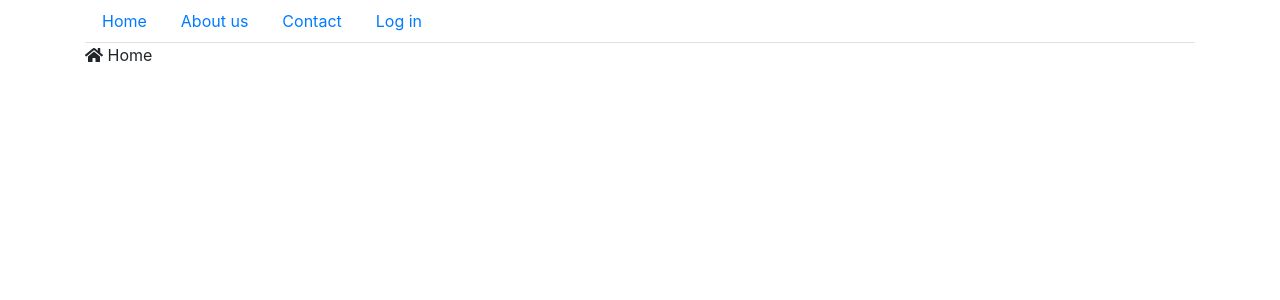
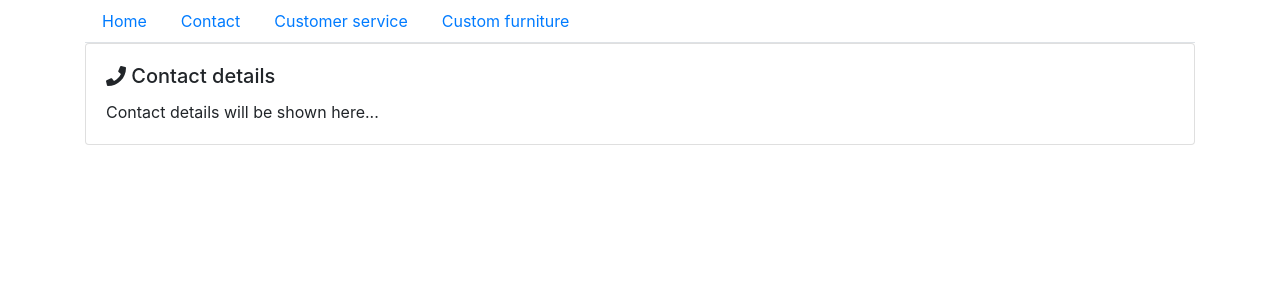
Before and after one commit to davidstankovic/furniture-store, a React (Create React App) app: page /#/contact in a window 1280 px wide. Shown: the top 300 px of the page. Built offline with nearby package versions, Linux system fonts and the light colour scheme.

Commit message:
Added has router mechanism to the application

```diff
--- a/package.json
+++ b/package.json
@@ -14,6 +14,7 @@
     "@types/node": "^12.0.0",
     "@types/react": "^16.9.0",
     "@types/react-dom": "^16.9.0",
+    "@types/react-router-dom": "^5.1.5",
     "babel-jest": "^24.9.0",
     "bootstrap": "^4.5.0",
     "jest": "^24.9.0",
@@ -22,6 +23,7 @@
     "react": "^16.13.1",
     "react-bootstrap": "^1.0.1",
     "react-dom": "^16.13.1",
+    "react-router-dom": "^5.2.0",
     "react-scripts": "3.4.1",
     "typescript": "~3.7.2"
   },
--- /dev/null
+++ b/src/components/ContactPage/ContactPage.tsx
@@ -0,0 +1,24 @@
+import React from "react";
+import { Container, Card } from "react-bootstrap";
+import { FontAwesomeIcon } from "@fortawesome/react-fontawesome";
+import { faPhone } from "@fortawesome/free-solid-svg-icons";
+
+export default class ContactPage extends React.Component {
+    render(){
+        return (
+        <Container>
+            <Card>
+                <Card.Body>
+                    <Card.Title>
+                        <FontAwesomeIcon icon={ faPhone } /> Contact details
+                    </Card.Title>
+                    <Card.Text>
+                        Contact details will be shown here...
+                    </Card.Text>
+                </Card.Body>
+            </Card>
+
+        </Container>
+        );
+    }
+}
--- /dev/null
+++ b/src/components/CustomFurniture/CustomFurniture.tsx
@@ -0,0 +1,24 @@
+import React from "react";
+import { Container, Card } from "react-bootstrap";
+import { FontAwesomeIcon } from "@fortawesome/react-fontawesome";
+import { faCubes } from "@fortawesome/free-solid-svg-icons";
+
+export default class CustomFurniture extends React.Component {
+    render(){
+        return (
+        <Container>
+            <Card>
+                <Card.Body>
+                    <Card.Title>
+                        <FontAwesomeIcon icon={ faCubes } /> Custom furniture
+                    </Card.Title>
+                    <Card.Text>
+                    Custom furniture will be shown here...
+                    </Card.Text>
+                </Card.Body>
+            </Card>
+
+        </Container>
+        );
+    }
+}
--- /dev/null
+++ b/src/components/CustomerService/CustomerService.tsx
@@ -0,0 +1,24 @@
+import React from "react";
+import { Container, Card } from "react-bootstrap";
+import { FontAwesomeIcon } from "@fortawesome/react-fontawesome";
+import { faServer } from "@fortawesome/free-solid-svg-icons";
+
+export default class CustomerService extends React.Component {
+    render(){
+        return (
+        <Container>
+            <Card>
+                <Card.Body>
+                    <Card.Title>
+                        <FontAwesomeIcon icon={ faServer } /> Customer service
+                    </Card.Title>
+                    <Card.Text>
+                    Customer service will be shown here...
+                    </Card.Text>
+                </Card.Body>
+            </Card>
+
+        </Container>
+        );
+    }
+}
--- a/src/components/App/App.tsx
+++ b/src/components/HomePage/HomePage.tsx
@@ -1,10 +1,9 @@
 import React from 'react';
-import './App.css';
 import { Container } from 'react-bootstrap';
 import { faHome } from '@fortawesome/free-solid-svg-icons';
 import { FontAwesomeIcon } from '@fortawesome/react-fontawesome';
 
-function App() {
+function HomePage() {
   return (
     <Container>
 
@@ -13,4 +12,4 @@
   );
 }
 
-export default App;
+export default HomePage;
--- a/src/components/MainMenu/MainMenu.tsx
+++ b/src/components/MainMenu/MainMenu.tsx
@@ -1,5 +1,6 @@
 import React from 'react';
 import { Nav, Container } from 'react-bootstrap';
+import { HashRouter, Link } from 'react-router-dom';
 
 export class MainMenuItem {
     text: string = '';
@@ -40,7 +41,9 @@
         return (
             <Container>
             <Nav variant="tabs">
+                <HashRouter>
                 { this.state.items.map(this.makeNavLink) }
+                </HashRouter>
             </Nav>
             </Container>
         );
@@ -48,7 +51,9 @@
 
     private makeNavLink(item: MainMenuItem) {
         return(
-            <Nav.Link href={ item.link }>{ item.text }</Nav.Link>
+            <Link to={ item.link } className="nav-link">
+                { item.text }
+            </Link>
         );
     }
 }
--- a/src/index.tsx
+++ b/src/index.tsx
@@ -1,7 +1,7 @@
 import React from 'react';
 import ReactDOM from 'react-dom';
 import './index.css';
-import App from './components/App/App';
+import HomePage from './components/HomePage/HomePage';
 import * as serviceWorker from './serviceWorker';
 import 'bootstrap/dist/css/bootstrap.min.css';
 import 'jquery/dist/jquery.js';
@@ -9,18 +9,29 @@
 import 'bootstrap/dist/js/bootstrap.min.js';
 import '@fortawesome/fontawesome-free/css/fontawesome.min.css';
 import { MainMenu, MainMenuItem } from './components/MainMenu/MainMenu';
+import { HashRouter, Switch, Route } from 'react-router-dom';
+import ContactPage from './components/ContactPage/ContactPage';
+import CustomerService from './components/CustomerService/CustomerService';
+import CustomFurniture from './components/CustomFurniture/CustomFurniture';
 
 const menuItems = [
   new MainMenuItem("Home", "/"),
-  new MainMenuItem("About us", "/page/about-us/"),
   new MainMenuItem("Contact", "/contact/"),
-  new MainMenuItem("Log in", "/administrator/login/"),
+  new MainMenuItem("Customer service", "/service/"),
+  new MainMenuItem("Custom furniture", "/custom/")
 ];
 
 ReactDOM.render(
   <React.StrictMode>
     <MainMenu items= { menuItems }></MainMenu>
-    <App />
+    <HashRouter>
+      <Switch>
+        <Route exact path="/" component={ HomePage }/>
+        <Route path="/contact" component={ ContactPage }/>
+        <Route path="/service" component={ CustomerService }/>
+        <Route path="/custom" component={ CustomFurniture }/>
+      </Switch>
+    </HashRouter>
   </React.StrictMode>,
   document.getElementById('root')
 );
```
Also changed, not shown: src/components/App/App.css (deleted), 1 other file (tests, documents, lock files or other folders).
